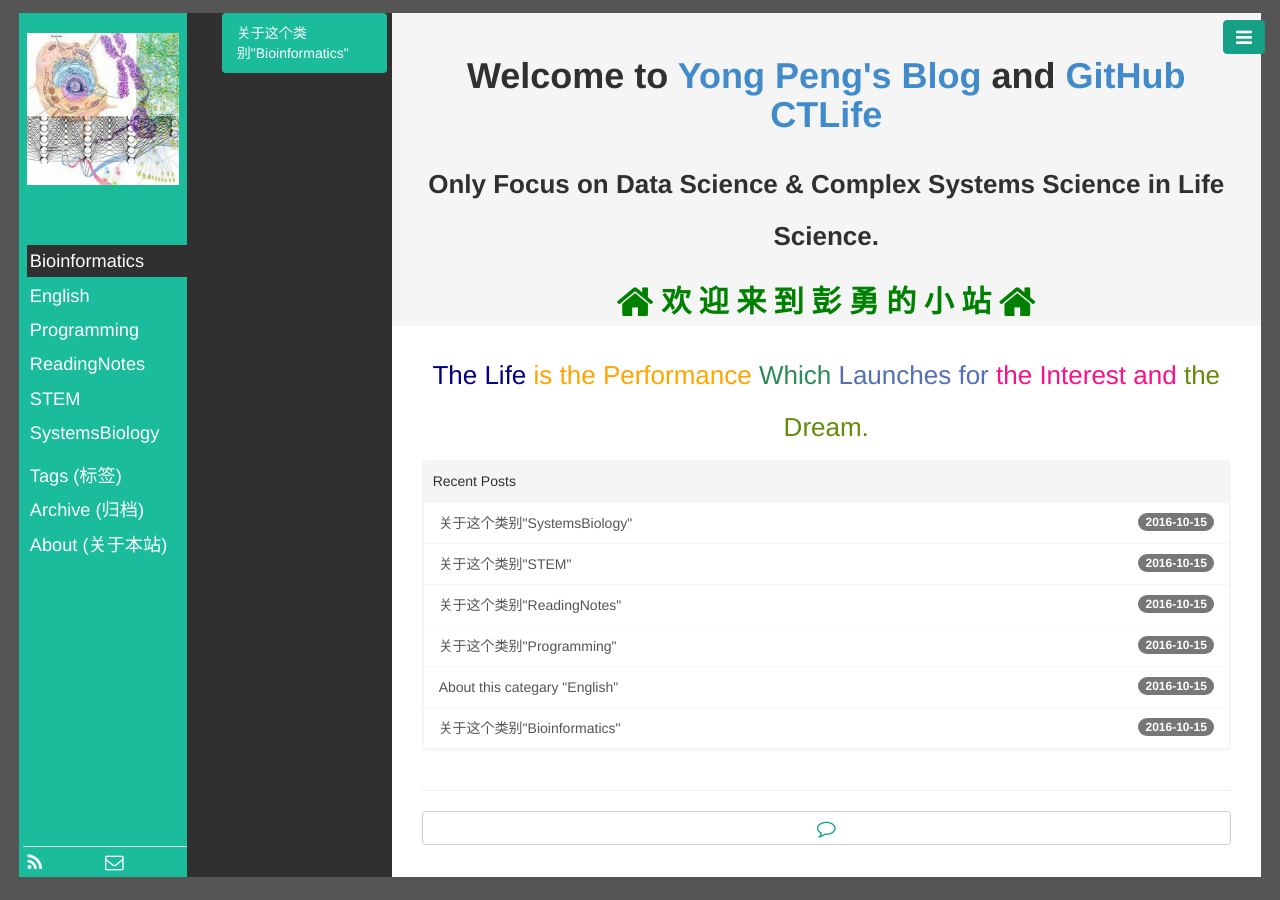
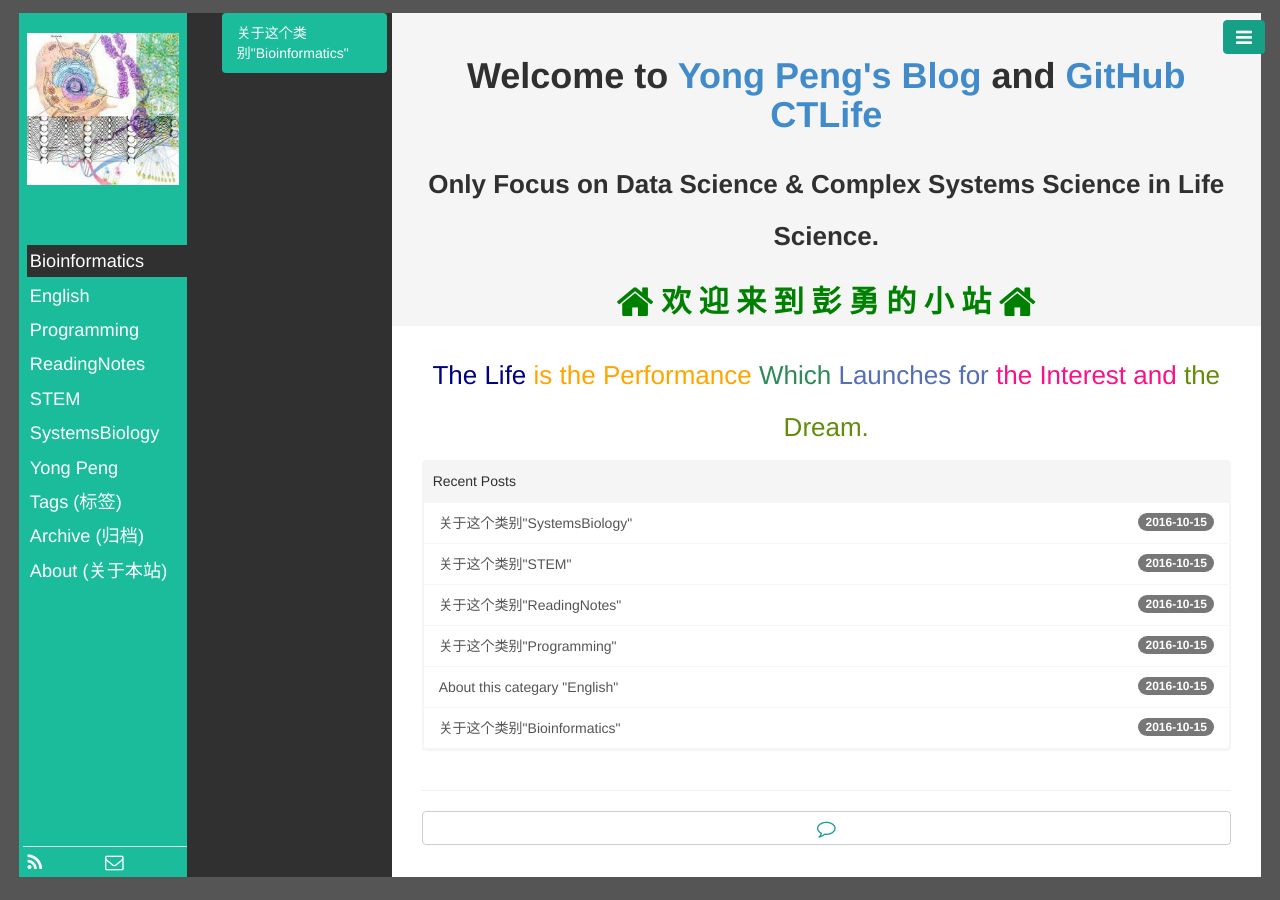
Before and after one commit to CTLife/CTLife.github.io, a Jekyll site: the page built from index.html, in a window 1280 px wide. Built offline with Jekyll 4.4.1, drawn with Linux system fonts in a browser that asks for light colours; Markdown is read by kramdown in place of the engine named in the settings; the list of posts is cut into pages by our own code.

Commit message:
Update _config.yml

```diff
--- a/_config.yml
+++ b/_config.yml
@@ -40,6 +40,7 @@
 
 # 中文本地化
 locals:
+  YongPeng: Yong Peng
   tags: Tags (标签)
   archive: Archive (归档)
   about: About (关于本站)
```
